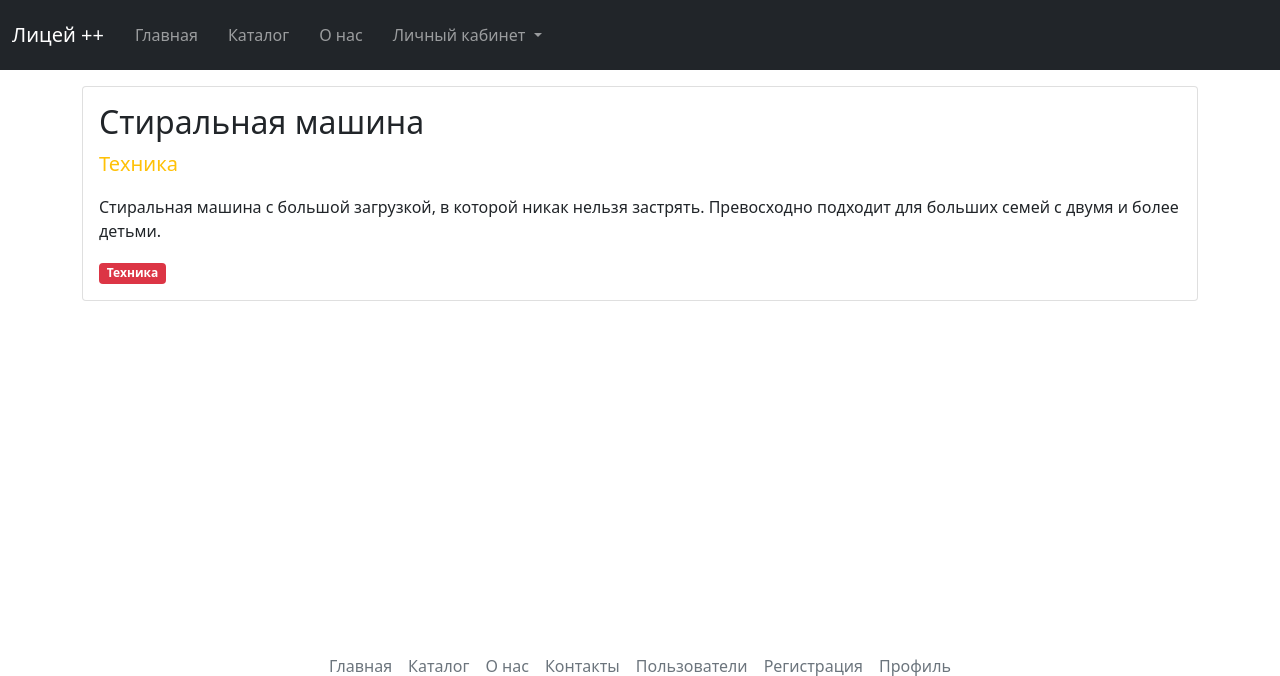
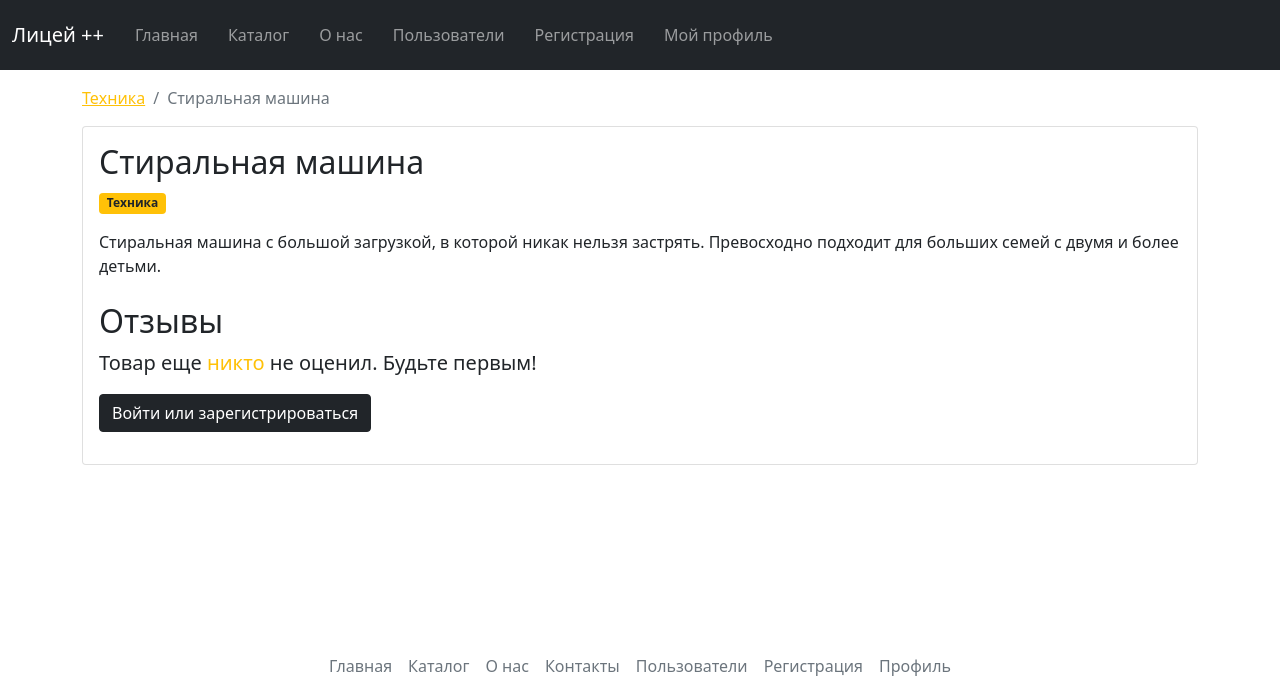
Before and after one commit to yandex-lyceum-plus/yandex-lyceum, a Django app: page /catalog/4/ in a window 1280 px wide. Shown: the top 676 px of the page. Run offline with Django 3.2, Linux system fonts and the light colour scheme; data comes from the database, SQL or seed files in the repository; both versions use the stored data as it was after the commit; some web fonts are replaced.

Commit message:
Задача №6

```diff
--- a/lyceum/catalog/urls.py
+++ b/lyceum/catalog/urls.py
@@ -1,8 +1,8 @@
 from django.urls import path
-from . import views
+from catalog import views
 
 
 urlpatterns = [
-    path('<int:pk>/', views.item_detail, name='item_detail'),
+    path('<int:pk>/', views.ItemDetail.as_view(), name='item_detail'),
     path('', views.item_list, name='item_list'),
 ]
--- a/lyceum/catalog/validators.py
+++ b/lyceum/catalog/validators.py
@@ -2,7 +2,7 @@ from django.forms import ValidationError
 
 
 def validate_required_words(value: str):
-    REQUIRED_WORDS = {'превосходно', 'роскошно'}
+    REQUIRED_WORDS = {'превосходн', 'роскошн', 'замечательн'}
     for word in REQUIRED_WORDS:
         if word in value.lower():
             break
--- a/lyceum/catalog/views.py
+++ b/lyceum/catalog/views.py
@@ -1,5 +1,8 @@
-from django.shortcuts import get_object_or_404, render
+from django.shortcuts import get_object_or_404, render, redirect
+from django.db.models import Avg, Count
 from catalog.models import Item, Category
+from rating.models import Rating
+from django.views.generic import View
 
 
 def item_list(request):
@@ -10,8 +13,43 @@ def item_list(request):
     })
 
 
-def item_detail(request, pk):
-    item = get_object_or_404(Item.objects.published_item_and_tags(), pk=pk)
-    return render(request, 'catalog/item_detail.html', {
-        'item': item
-    })
+class ItemDetail(View):
+    def get(self, request, pk):
+        item = get_object_or_404(
+            Item.objects.published_item_and_tags(),
+            pk=pk
+        )
+
+        user_star = '0'
+        if request.user.is_authenticated:
+            rate = Rating.objects.filter(
+                item=item,
+                user=request.user
+            ).first()
+
+            if rate:
+                user_star = rate.star
+
+        return render(request, 'catalog/item_detail.html', {
+            'item': item,
+            'variants': Rating.CHIOCES,
+            'stars': item.ratings.exclude(star=0).aggregate(Avg('star'), Count('star')),
+            'user_star': 5 - int(user_star),
+        })
+
+    def post(self, request, pk):
+        item = get_object_or_404(
+            Item.objects.published_item_and_tags(),
+            pk=pk
+        )
+        if 'rate' in request.POST and request.POST['rate'].isdigit():
+            rate = request.POST['rate']
+            if request.user.is_authenticated:
+                Rating.objects.update_or_create(
+                    item=item,
+                    user=request.user,
+                    defaults={
+                        'star': rate
+                    }
+                )
+        return redirect('item_detail', pk=pk)
--- a/lyceum/lyceum/urls.py
+++ b/lyceum/lyceum/urls.py
@@ -14,6 +14,4 @@ urlpatterns = [
 
 if settings.DEBUG:
     import debug_toolbar
-    urlpatterns = [
-        path('__debug__/', include(debug_toolbar.urls)),
-    ] + urlpatterns
+    urlpatterns += [path('__debug__/', include(debug_toolbar.urls))]
--- a/lyceum/rating/models.py
+++ b/lyceum/rating/models.py
@@ -21,3 +21,6 @@ class Rating(models.Model):
         verbose_name = 'Оценка'
         verbose_name_plural = 'Оценки'
         constraints = (UniqueConstraint(name='rating_unique', fields=('item', 'user')), )
+
+    def __str__(self):
+        return f'{self.item} | {self.user}'
--- a/lyceum/templates/catalog/item_detail.html
+++ b/lyceum/templates/catalog/item_detail.html
@@ -5,16 +5,57 @@
 {% block content %}
 
 <div class="container mt-3">
+    <ol class="breadcrumb">
+        <li class="breadcrumb-item"><a href="{% url 'item_list' %}#{{ item.category.slug }}" class="text-warning">{{ item.category.name|default:item.category.slug }}</a></li>
+        <li class="breadcrumb-item active" aria-current="page">{{ item.name }}</li>
+    </ol>
+
     <div class="card">
         <div class="card-body">
-            <h2 class="card-title">{{ item.name }}</h5>
-            <p class="lead card-text text-warning">{{ item.category.name|default:item.category.slug }}</p>
+            <h1 class="card-title h2">{{ item.name }}</h5>
+            <p><span class="badge bg-warning text-dark">{{ item.tags.all|join:'</span> <span class="badge bg-warning text-dark">' }}</span></p>
             <p class="card-text">{{ item.text }}</p>
-            <p class="card-text">
-                {% for tag in item.tags.all %}
-                <span class="badge bg-danger">{{ tag.name|default:tag.slug }}</span>
-                {% endfor %}
-            </p>
+
+
+            <section class="mt-4">
+                <h2>Отзывы</h2>
+                <p class="lead">
+                {% if stars.star__avg %}
+                    {{ stars.star__avg }} <span class="text-warning">звезд</span> / <span class="text-warning">оценок</span> {{ stars.star__count }}
+                {% else %}
+                    Товар еще <span class="text-warning">никто</span> не оценил. Будьте первым!
+                {% endif %}
+                </p>
+
+                {% if request.user.is_authenticated %}
+                <div class="mt-4">
+                    <h3 class="h2">Оценить</h3>
+                    <form method="post">
+                        {% csrf_token %}
+                        {% for i in variants %}
+                            <div class="form-check">
+                                <input
+                                        class="form-check-input"
+                                        type="radio"
+                                        name="rate"
+                                        value="{{ i.0 }}"
+                                        id="RadioRate{{ forloop.counter0 }}"
+                                        {% if forloop.counter0 == user_star %} checked {% endif %}
+                                >
+                                <label class="form-check-label" for="RadioRate{{ forloop.counter0 }}">
+                                    {{ i.1 }}
+                                </label>
+                            </div>
+                        {% endfor %}
+                        <button type="submit" class="btn btn-dark mt-2">Оценить</button>
+                    </form>
+                </div>
+                {% else %}
+                <article class="mb-3">
+                    <a href="{% url 'signup' %}" class="btn btn-dark">Войти или зарегистрироваться</a>
+                </article>
+                {% endif %}
+            </section>
         </div>
     </div>
 </div>
--- a/lyceum/templates/catalog/item_list.html
+++ b/lyceum/templates/catalog/item_list.html
@@ -5,11 +5,9 @@
 {% block content %}
 
 <div class="container mt-3">
-    <h1 class="mb-3">Каталог</h1>
-
     {% for category in categories %}
-    <section>
-        <h2 class="text-center">{{ category.name }}</h2>
+    <section class="mt-3">
+        <h2 class="display-6" id="{{ category.slug }}">{{ category.name|default:category.slug }}</h2>
         {% include 'core/item_list_base.html' with items=category.items.all %}
     </section>
     {% endfor %}
--- a/lyceum/templates/header.html
+++ b/lyceum/templates/header.html
@@ -1,6 +1,9 @@
 {% url 'home' as home_url %}
 {% url 'item_list' as item_list_url %}
 {% url 'description' as description_url %}
+{% url 'user_list' as user_list_url %}
+{% url 'signup' as signup_url %}
+{% url 'profile' as profile_url %}
 
 <nav class="navbar navbar-expand-lg navbar-dark bg-dark">
     <div class="container-fluid">
@@ -19,16 +22,14 @@
                 <li class="nav-item">
                     <a class="nav-link {% if request.path == description_url %}active{% endif %}" href="{{ description_url }}">О нас</a>
                 </li>
-                <li class="nav-item dropdown">
-                    <a class="nav-link dropdown-toggle" id="navbarDropdown" role="button" data-bs-toggle="dropdown" aria-expanded="false">
-                        Личный кабинет
-                    </a>
-                    <ul class="dropdown-menu" aria-labelledby="navbarDropdown">
-                        <li><a class="dropdown-item" href="{% url 'user_list' %}">Пользователи</a></li>
-                        <li><hr class="dropdown-divider"></li>
-                        <li><a class="dropdown-item" href="{% url 'signup' %}">Регистрация</a></li>
-                        <li><a class="dropdown-item" href="{% url 'profile' %}">Мой профиль</a></li>
-                    </ul>
+                <li class="nav-item">
+                    <a class="nav-link {% if request.path == user_list_url %}active{% endif %}" href="{{ user_list_url }}">Пользователи</a>
+                </li>
+                <li class="nav-item">
+                    <a class="nav-link {% if request.path == signup_url %}active{% endif %}" href="{{ signup_url }}">Регистрация</a>
+                </li>
+                <li class="nav-item">
+                    <a class="nav-link {% if request.path == profile_url %}active{% endif %}" href="{{ profile_url }}">Мой профиль</a>
                 </li>
             </ul>
         </div>
```
Also changed, not shown: lyceum/homepage/templatetags/homepage_tags.py (deleted, +0 -20 lines), lyceum/templates/core/item_list_base.html (+6 -16 lines), lyceum/db.sqlite3, lyceum/homepage/templatetags/__init__.py (deleted).
